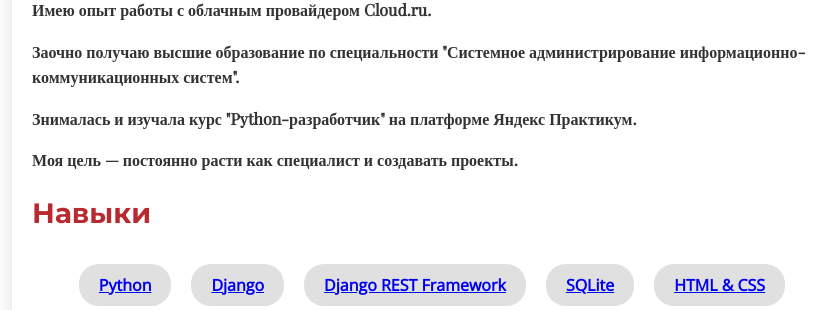
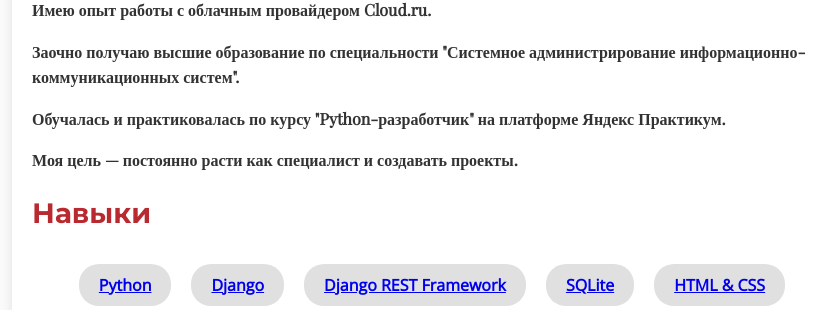
Before and after one commit to podlizka-2/interview, a Django app: page / in a window 1280 px wide. Shown: the part 892-1202 px from the top of the page, without its empty margins (208-1044 px from the left). Run offline with Django 5.2, Linux system fonts and the light colour scheme; some web fonts are replaced.

Commit message:
fix html1

```diff
--- a/myportfolio/main/templates/index.html
+++ b/myportfolio/main/templates/index.html
@@ -199,7 +199,7 @@
 
 <p>Заочно получаю высшие образование по специальности "Системное администрирование информационно-коммуникационных систем".</p>
 
-<p>Знималась и изучала курс "Python-разработчик" на платформе Яндекс Практикум.</p>
+<p>Обучалась и практиковалась по курсу "Python-разработчик" на платформе Яндекс Практикум.</p>
 
 <p>Моя цель — постоянно расти как специалист и создавать  проекты.</p>
 
```
